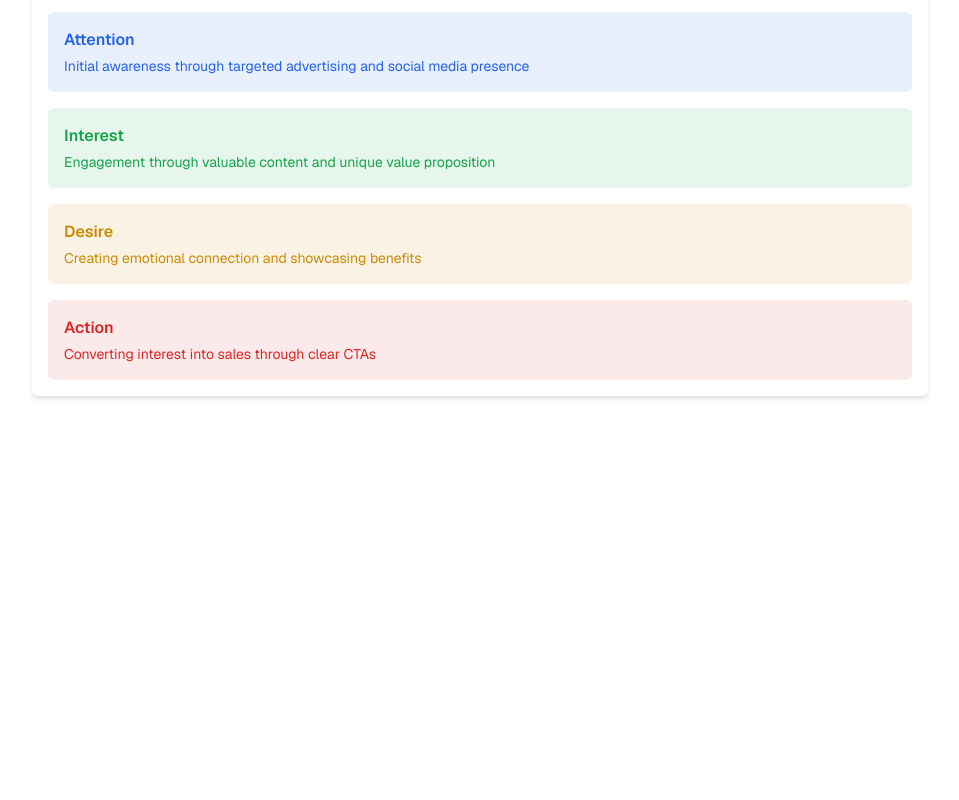
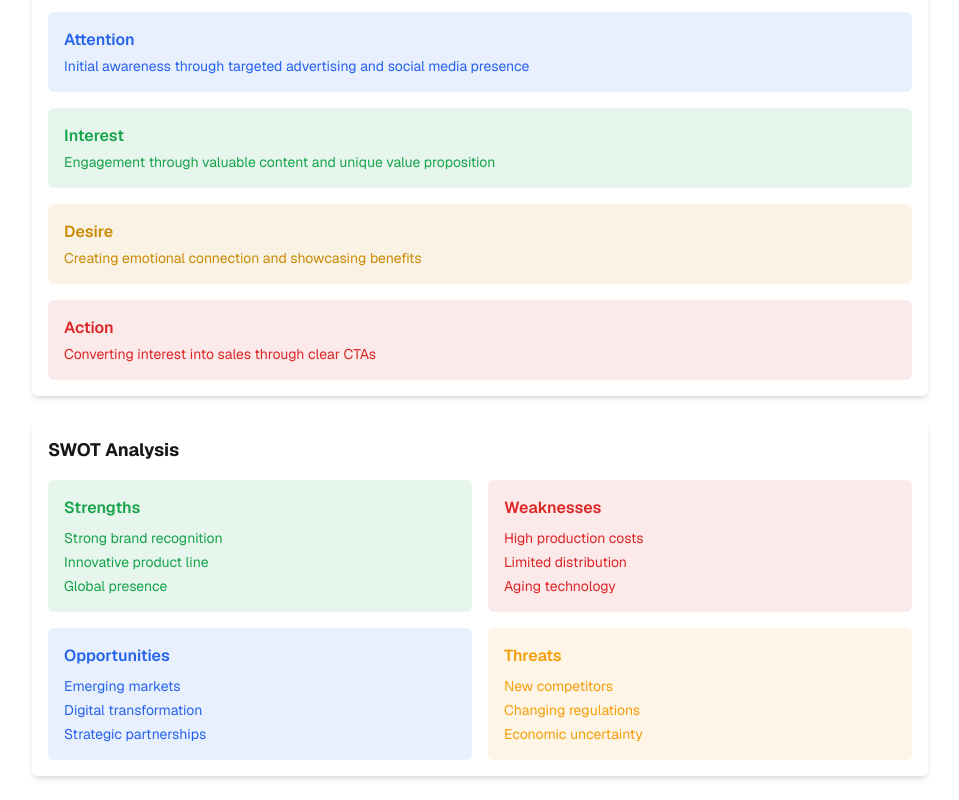
Before and after one commit to nafi-ullah/market-flick-ai, a Next.js app in the folder client/: page / in a window 1280 px wide. Shown: the part 839-1639 px from the top of the page, without its empty margins (160-1119 px from the left). Before the commit the page ends 1259 px from the top, so only its background shows below. Built offline with nearby package versions, Linux system fonts and the light colour scheme.

Commit message:
added swot analysis

```diff
--- a/client/app/page.tsx
+++ b/client/app/page.tsx
@@ -1,7 +1,8 @@
 import AIDAAnalysis from "@/components/AidiaAnalaysisComponent";
 import BusinessAnalysisForm from "@/components/BusinessCardForm";
 import CompetitorAnalysisTable from "@/components/CompetitorAnalysisTable";
-import { AIDAanalysisData, analysis_data } from "@/data/DummyData";
+import SWOTAnalysis from "@/components/SWOTAnalysisCard";
+import { AIDAanalysisData, analysis_data, SWOTanalysisData } from "@/data/DummyData";
 import Image from "next/image";
 
 export default function Home() {
@@ -13,6 +14,7 @@ export default function Home() {
       <BusinessAnalysisForm/>
       <CompetitorAnalysisTable analysis_data={analysis_data} />
       <AIDAAnalysis analysis_data={AIDAanalysisData}/>
+      <SWOTAnalysis swot_data={SWOTanalysisData}/>
     </div>
   );
 }
--- a/client/components/AidiaAnalaysisComponent.tsx
+++ b/client/components/AidiaAnalaysisComponent.tsx
@@ -1,5 +1,6 @@
-import { getLowOpacityHexColor } from "@/utils/designs";
 import React from "react";
+import AnalysisCard from "./subcomponent/AnalysisColorCard";
+ // Import the new component
 
 type AnalysisItem = {
   title: string;
@@ -17,24 +18,12 @@ const AIDAAnalysis: React.FC<AIDAAnalysisProps> = ({ analysis_data }) => {
       <h2 className="text-lg font-bold mb-4">AIDA Model Analysis</h2>
       <div className="space-y-4">
         {analysis_data.map((item, index) => (
-          <div
+          <AnalysisCard
             key={index}
-            className="p-4 rounded-md"
-            style={{ backgroundColor: getLowOpacityHexColor(item.color, 10) }}
-          >
-            <h3
-              className="text-md font-semibold"
-              style={{ color: item.color }}
-            >
-              {item.title}
-            </h3>
-            <p
-              className="text-sm mt-1"
-              style={{ color: item.color }}
-            >
-              {item.description}
-            </p>
-          </div>
+            title={item.title}
+            description={item.description}
+            color={item.color}
+          />
         ))}
       </div>
     </div>
--- /dev/null
+++ b/client/components/SWOTAnalysisCard.tsx
@@ -0,0 +1,33 @@
+import React from "react";
+import SWOTAnalysisCard from "./subcomponent/SwotColorCard";
+
+
+type SWOTItem = {
+  title: string;
+  key_points: string[];
+  color: string;
+};
+
+type SWOTAnalysisProps = {
+  swot_data: SWOTItem[];
+};
+
+const SWOTAnalysis: React.FC<SWOTAnalysisProps> = ({ swot_data }) => {
+  return (
+    <div className="p-4 bg-white rounded-md shadow-md max-w-4xl mx-auto my-6">
+      <h2 className="text-lg font-bold mb-4">SWOT Analysis</h2>
+      <div className="grid grid-cols-2 gap-4">
+        {swot_data.map((item, index) => (
+          <SWOTAnalysisCard
+            key={index}
+            title={item.title}
+            key_points={item.key_points}
+            color={item.color}
+          />
+        ))}
+      </div>
+    </div>
+  );
+};
+
+export default SWOTAnalysis;
--- /dev/null
+++ b/client/components/subcomponent/AnalysisColorCard.tsx
@@ -0,0 +1,26 @@
+import React from "react";
+import { getLowOpacityHexColor } from "@/utils/designs";
+
+type AnalysisCardProps = {
+  title: string;
+  description: string;
+  color: string;
+};
+
+const AnalysisCard: React.FC<AnalysisCardProps> = ({ title, description, color }) => {
+  return (
+    <div
+      className="p-4 rounded-md"
+      style={{ backgroundColor: getLowOpacityHexColor(color, 10) }}
+    >
+      <h3 className="text-md font-semibold" style={{ color }}>
+        {title}
+      </h3>
+      <p className="text-sm mt-1" style={{ color }}>
+        {description}
+      </p>
+    </div>
+  );
+};
+
+export default AnalysisCard;
--- /dev/null
+++ b/client/components/subcomponent/SwotColorCard.tsx
@@ -0,0 +1,31 @@
+import { getLowOpacityHexColor } from "@/utils/designs";
+import React from "react";
+
+type SWOTAnalysisCardProps = {
+  title: string;
+  key_points: string[];
+  color: string; // Hex color for text and background
+};
+
+
+const SWOTAnalysisCard: React.FC<SWOTAnalysisCardProps> = ({ title, key_points, color }) => {
+  return (
+    <div
+      className="p-4 rounded-md"
+      style={{ backgroundColor: getLowOpacityHexColor(color, 10) }}
+    >
+      <h3 className="text-md font-semibold" style={{ color }}>
+        {title}
+      </h3>
+      <ul className="mt-2 space-y-1">
+        {key_points.map((point, index) => (
+          <li key={index} className="text-sm" style={{ color }}>
+            {point}
+          </li>
+        ))}
+      </ul>
+    </div>
+  );
+};
+
+export default SWOTAnalysisCard;
--- a/client/data/DummyData.ts
+++ b/client/data/DummyData.ts
@@ -20,6 +20,30 @@ export const AIDAanalysisData = [
       color: "#DC2626",
     },
   ];
+
+  export const SWOTanalysisData = [
+    {
+      title: "Strengths",
+      key_points: ["Strong brand recognition", "Innovative product line", "Global presence"],
+      color: "#16A34A", // Green
+    },
+    {
+      title: "Weaknesses",
+      key_points: ["High production costs", "Limited distribution", "Aging technology"],
+      color: "#DC2626", // Red
+    },
+    {
+      title: "Opportunities",
+      key_points: ["Emerging markets", "Digital transformation", "Strategic partnerships"],
+      color: "#2563EB", // Blue
+    },
+    {
+      title: "Threats",
+      key_points: ["New competitors", "Changing regulations", "Economic uncertainty"],
+      color: "#F59E0B", // Yellow
+    },
+  ];
+
 
 
  export const analysis_data = [
```
